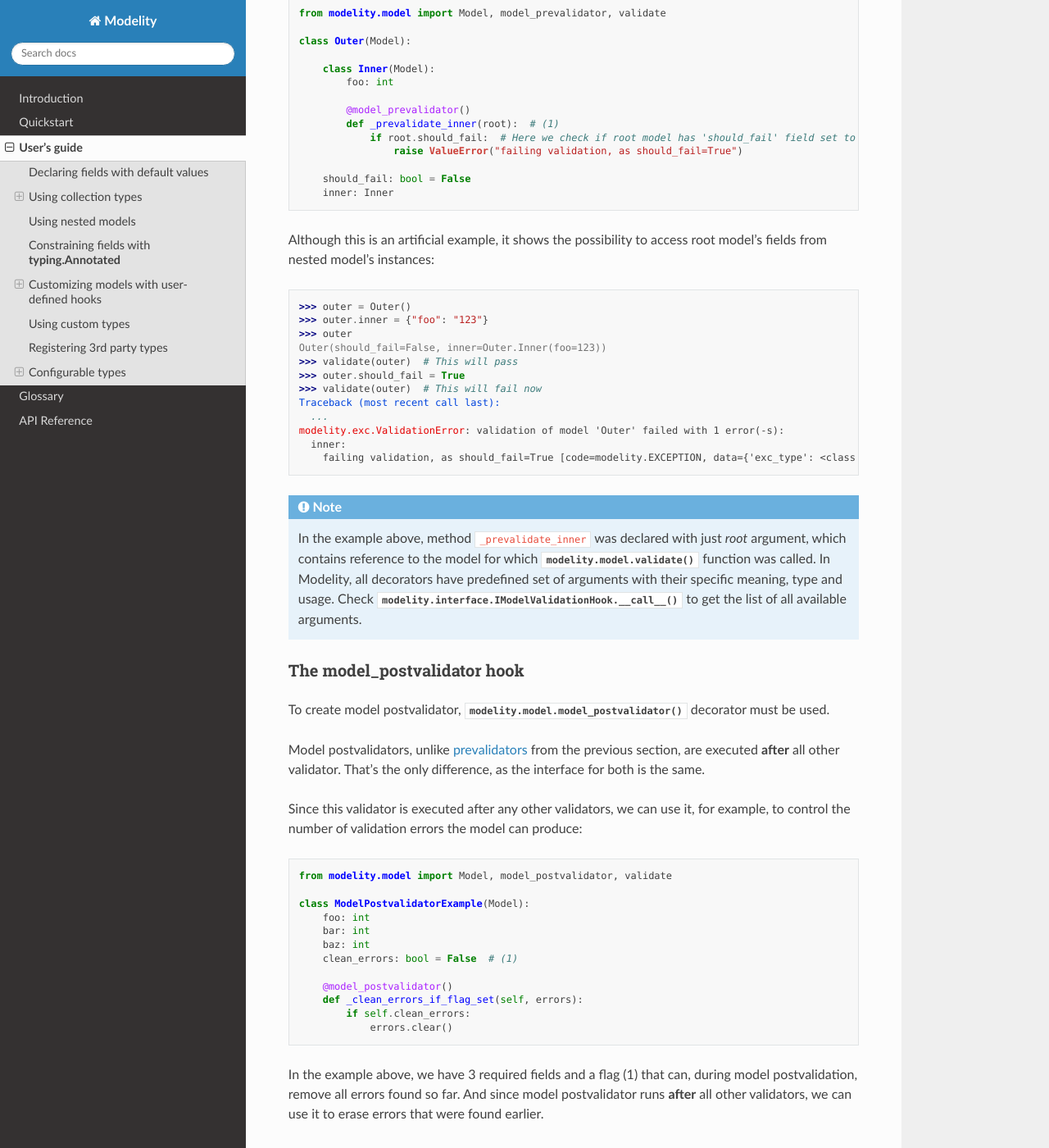
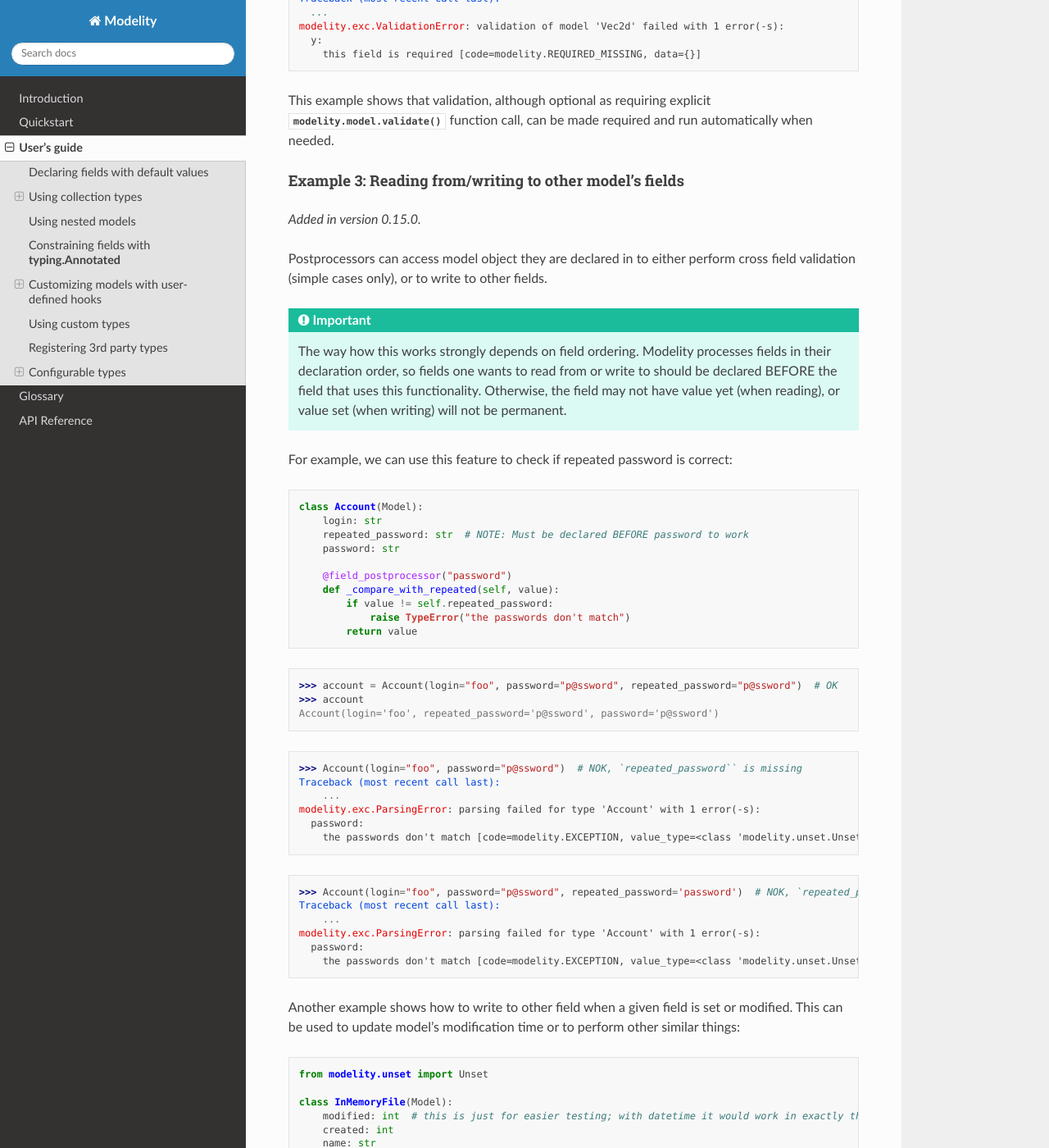
Before and after one commit to mwiatrzyk/modelity, a Sphinx documentation site: the page built from docs/source/guide.rst, in a window 1280 px wide and 1400 px high, scrolled down 13002 px. Shown: the whole window at 82% size. Built offline with Sphinx 7.4.7 and the Read the Docs theme 3.1.0, drawn with Linux system fonts in a browser that asks for light colours; some of the changed text lies outside the part shown.

Commit message:
docs: update docs for 0.15.0

```diff
--- a/docs/source/guide.rst
+++ b/docs/source/guide.rst
@@ -561,10 +561,11 @@
 To create field preprocessor, :func:`modelity.model.field_preprocessor`
 decorator must be used.
 
-Field preprocessors allow embedding custom function into the
-:term:`data parsing<Data parsing>` stage before actual data parsing takes
-place. This may be useful, for example, to strip white characters from the
-input, like in this example before:
+Field preprocessors allow embedding custom function into the :term:`data parsing<Data parsing>`
+stage before type coercing takes place. Thanks to this it is possible to
+perform filtering of the input data on per-field basis to avoid later type
+parsing errors. For example, a preprocessor for stripping input value from
+white characters may be created like this:
 
 .. testcode::
 
@@ -581,7 +582,7 @@
             return value
 
 The user-defined preprocessor is declared only for *bar* field (1), therefore
-only *bar* field should be stripped from the white characters:
+only *bar* field will be stripped from the white characters:
 
 .. doctest::
 
@@ -595,27 +596,38 @@
 
 Preprocessing hooks, as executed before data parsing, can get called with
 values of any type, therefore :func:`isinstance` checks like in (3) will be
-frequently used to avoid exceptions.
+frequently used to avoid exceptions or unwanted alternations of the input data.
 
 .. important::
 
     In the example above, at (2), the function *_strip* was declared with
     single argument *value* to get the value the field was initialized with.
     There are actually several other argument names with their special
-    meaning. Please proceed to :class:`modelity.interface.IFieldParsingHook`
+    meaning. Please proceed to :class:`modelity.interface.IFieldPreprocessingHook`
     class documentation for more details on this topic.
 
 The **field postprocessing** hook
 ^^^^^^^^^^^^^^^^^^^^^^^^^^^^^^^^^
 
-To create field postprocessor, :func:`modelity.model.field_postprocessor`
-decorator must be used.
+General information
+~~~~~~~~~~~~~~~~~~~
 
-This hook is called after successful type parsing and can be used to perform
-additional field-level validation and/or postprocessing on a value we already
-know has the right type. For example, we can use this to normalize vectors
-given by the user of our application, being a sort of 2D object editor in this
-case:
+Postprocessors are the last step of data parsing pipeline and are executed only
+when successful preprocessing and type parsing took place earlier.
+Postprocessors work on a per-field basis, but unlike preprocessors they do have
+an access to model's instance via `self` argument (if defined). The return
+value of a field preprocessor is either passed to a next preprocessor (if more
+than one are defined) or set inside a model as a final value for a field. To
+declare a postprocessor, :func:`modelity.model.field_postprocessor` decorator
+must be used.
+
+Now let's take a dive into possible use cases.
+
+Example 1: Data normalization
+~~~~~~~~~~~~~~~~~~~~~~~~~~~~~
+
+Postprocessors known the type of the value they receive from previous parsing
+steps, therefore they can further process it:
 
 .. testcode::
 
@@ -641,6 +653,11 @@
         def _normalize_vector(value: Vec2d):
             return value.normalize()
 
+In the example above, we want `direction` attribute of a `Car` model to always
+contain normalized vector. And now, since the postprocessor was assigned, any
+time a direction is set to a valid value, the postprocessor will execute and
+return normalized vector instead of original one.
+
 Now, let's check how this works:
 
 .. doctest::
@@ -649,6 +666,9 @@
     >>> car.direction = Vec2d(x=2, y=2)
     >>> car.direction
     Vec2d(x=0.7071067811865475, y=0.7071067811865475)
+
+Example 2: Nested model validation
+~~~~~~~~~~~~~~~~~~~~~~~~~~~~~~~~~~
 
 We can also use field postprocessors for running model validation using
 :func:`modelity.model.validate` function if we need to enforce initialization
@@ -708,6 +728,106 @@
 This example shows that validation, although optional as requiring explicit
 :func:`modelity.model.validate` function call, can be made required and run
 automatically when needed.
+
+Example 3: Reading from/writing to other model's fields
+~~~~~~~~~~~~~~~~~~~~~~~~~~~~~~~~~~~~~~~~~~~~~~~~~~~~~~~
+
+.. versionadded:: 0.15.0
+
+Postprocessors can access model object they are declared in to either perform
+cross field validation (simple cases only), or to write to other fields.
+
+.. important::
+
+    The way how this works strongly depends on field ordering. Modelity
+    processes fields in their declaration order, so fields one wants to read
+    from or write to should be declared BEFORE the field that uses this
+    functionality. Otherwise, the field may not have value yet (when reading),
+    or value set (when writing) will not be permanent.
+
+For example, we can use this feature to check if repeated password is correct:
+
+.. testcode::
+
+    class Account(Model):
+        login: str
+        repeated_password: str  # NOTE: Must be declared BEFORE password to work
+        password: str
+
+        @field_postprocessor("password")
+        def _compare_with_repeated(self, value):
+            if value != self.repeated_password:
+                raise TypeError("the passwords don't match")
+            return value
+
+.. doctest::
+
+    >>> account = Account(login="foo", password="p@ssword", repeated_password="p@ssword")  # OK
+    >>> account
+    Account(login='foo', repeated_password='p@ssword', password='p@ssword')
+
+.. doctest::
+
+    >>> Account(login="foo", password="p@ssword")  # NOK, `repeated_password`` is missing
+    Traceback (most recent call last):
+        ...
+    modelity.exc.ParsingError: parsing failed for type 'Account' with 1 error(-s):
+      password:
+        the passwords don't match [code=modelity.EXCEPTION, value_type=<class 'modelity.unset.UnsetType'>]
+
+.. doctest::
+
+    >>> Account(login="foo", password="p@ssword", repeated_password='password')  # NOK, `repeated_password` is not the same
+    Traceback (most recent call last):
+        ...
+    modelity.exc.ParsingError: parsing failed for type 'Account' with 1 error(-s):
+      password:
+        the passwords don't match [code=modelity.EXCEPTION, value_type=<class 'modelity.unset.UnsetType'>]
+
+Another example shows how to write to other field when a given field is set or
+modified. This can be used to update model's modification time or to perform
+other similar things:
+
+.. testcode::
+
+    from modelity.unset import Unset
+
+    class InMemoryFile(Model):
+        modified: int  # this is just for easier testing; with datetime it would work in exactly the same way
+        created: int
+        name: str
+        data: bytes
+
+        @field_postprocessor("created")
+        def _set_modified(self, value):
+            self.modified = value  # sets `modified` to same value when `created` is changed
+            return value
+
+        @field_postprocessor("name", "data")
+        def _update_modified(self, value):
+            self.modified += 1
+            return value
+
+.. doctest::
+
+    >>> file = InMemoryFile(created=1)
+    >>> file.created
+    1
+    >>> file.modified  # was set implicitly by postprocessor
+    1
+    >>> file.name = "spam.txt"
+    >>> file.data = b"content of spam.txt"
+    >>> file.created
+    1
+    >>> file.modified  # was incremented when `name` and `data` were set
+    3
+
+.. important::
+
+    Please remember to always return a value from postprocessor, or otherwise
+    fields will be set to ``None``. There are no more checks after
+    postprocessing stage, so it is quite easy to break model's integrity if
+    return value is missing or wrong return value was used.
 
 .. _model_prevalidator:
 
```
